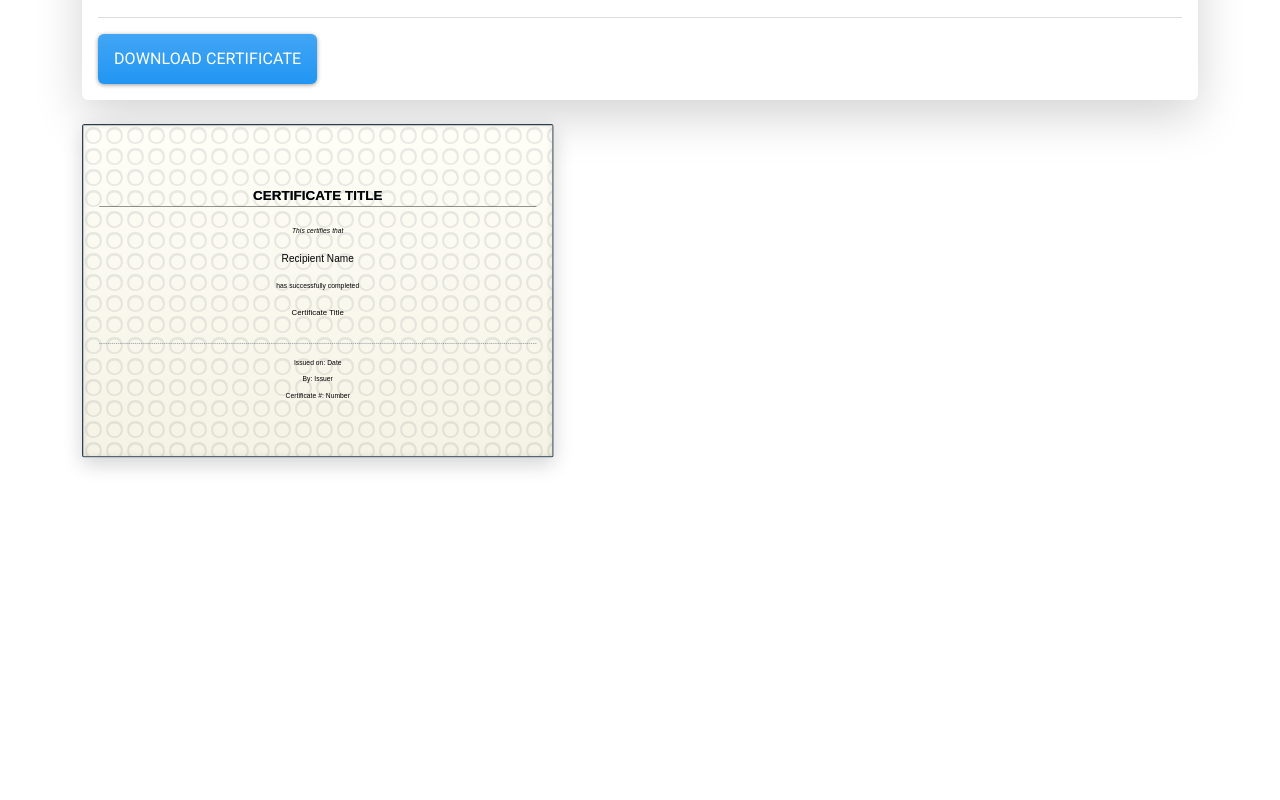
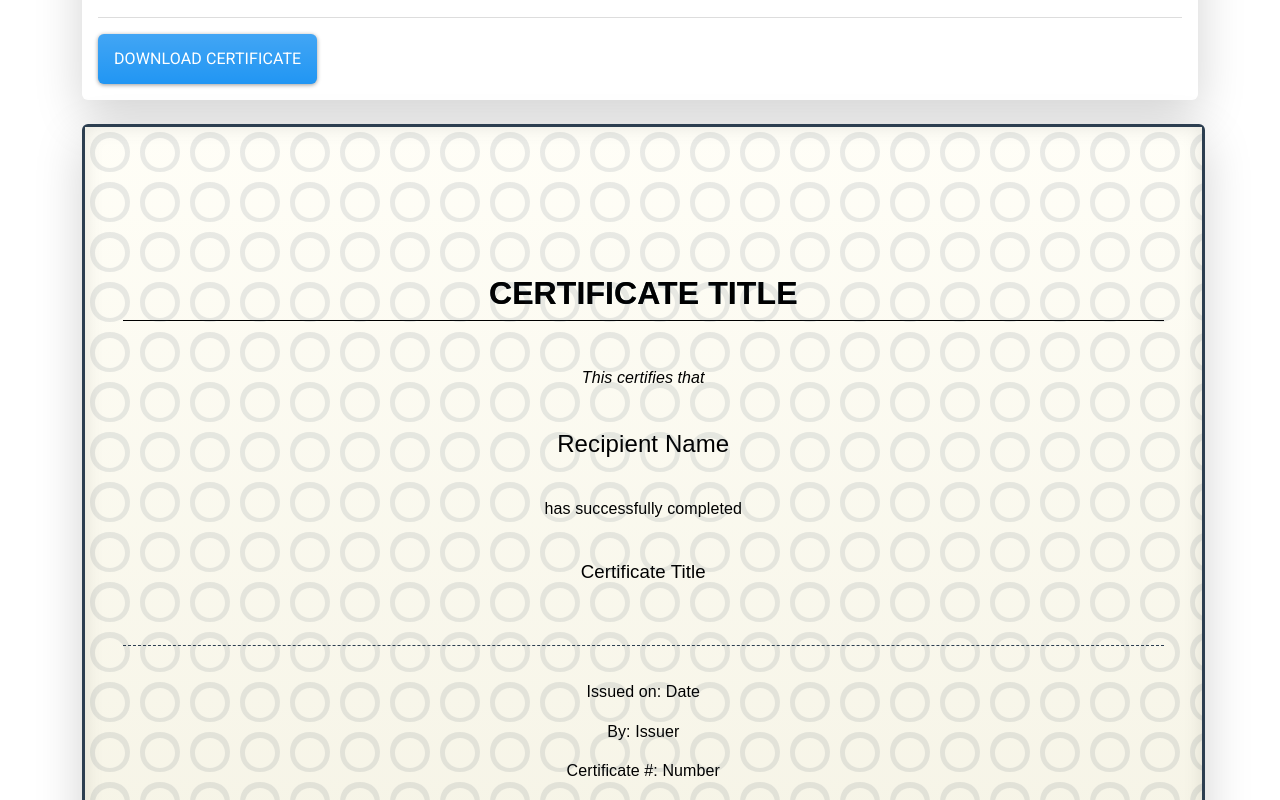
Before and after one commit to tungpham42/giaykhen, a React (Create React App) app: page / in a window 1280 px wide. Shown: the part 1280-2080 px from the top of the page. Built offline with nearby package versions, Linux system fonts and the light colour scheme.

Commit message:
Update CertificateBuilder.js

```diff
--- a/src/CertificateBuilder.js
+++ b/src/CertificateBuilder.js
@@ -986,7 +986,7 @@ const CertificateBuilder = () => {
               ...certificateStyles,
               width: "297mm",
               height: "210mm",
-              transform: "scale(0.42)",
+              transform: "scale(1)",
               transformOrigin: "top left",
               overflow: "hidden",
             }}
```
